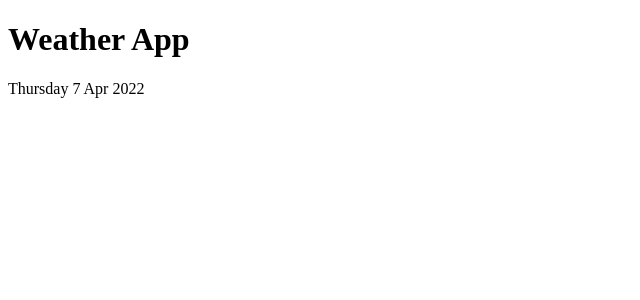
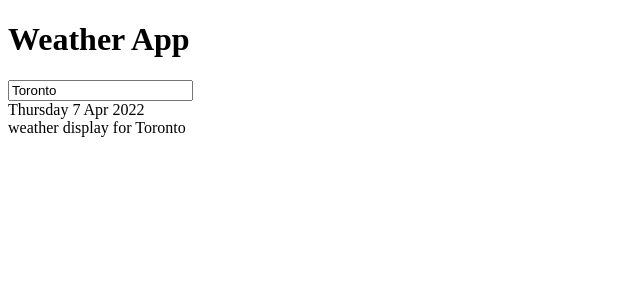
Before and after one commit to vikramsingh13/weather-app, a React (Create React App) app: page / in a window 1280 px wide. Shown: the top 300 px of the page, without its empty margins (0-640 px from the left). Built offline with nearby package versions, Linux system fonts and the light colour scheme; no server answers.

Commit message:
component architecture laid out

```diff
--- a/src/component/App.js
+++ b/src/component/App.js
@@ -1,22 +1,66 @@
 import React from 'react';
 import DateBuilder from './DateBuilder';
+import SearchBar from './SearchBar';
+import WeatherDisplay from './WeatherDisplay';
 
 
 const api = {
-  key: "375162a981ffc0843627408d79b41347",
+  key: "",
   base: "https://api.openweathermap.org/data/2.5"
 }
 
 class App extends React.Component{
   state = {
-    date : DateBuilder,
+    date: DateBuilder,
+    city: "Toronto",
+    weatherInfo: {},
+    errorMessage: ""
   };
+
+  searchCity = (e) => {
+    this.setState({city: e.target.value});
+  }
+
+  getWeatherInfo = async() => {
+    const url = api.base +
+    "/weather?lat=43&lon=43&appid=" +
+    api.key;
+
+    await fetch(url)
+      .then(async response => {
+
+        this.setState({weatherInfo: response, errorMessage: ""});
+        console.log(this.state.weatherInfo);
+      })
+      .catch(error => {
+        this.setState({weatherInfo: {}, errorMessage: error.toString()});
+        console.log("An error occurrd while trying to fetch weather data: ", error);
+      });
+
+  }
+
+  componentDidMount(){
+    this.getWeatherInfo();
+  }
 
   render(){
     return(
       <div>
         <h1>Weather App</h1>
+
+        <SearchBar
+        city={this.state.city}
+        onClick={this.searchCity}
+        />
+
         <DateBuilder />
+
+        <WeatherDisplay
+        city={this.state.city}
+        weatherInfo={this.state.weatherInfo}
+        errorMessage={this.state.errorMessage}
+        />
+
       </div>
     );
   }
--- /dev/null
+++ b/src/component/SearchBar.js
@@ -0,0 +1,16 @@
+import React from 'react';
+
+const SearchBar = (props) => {
+
+	return (
+		<div className="search-bar">
+			<input
+			className="search-input"
+			value={props.city}
+			onChange={props.onClick}
+			/>
+		</div>
+	);
+}
+
+export default SearchBar;
--- /dev/null
+++ b/src/component/WeatherDisplay.js
@@ -0,0 +1,12 @@
+import React from 'react';
+
+const WeatherDisplay = (props) => {
+
+	return (
+		<div className="weather-display">
+			weather display for {props.city}
+		</div>
+	);
+}
+
+export default WeatherDisplay;
```
